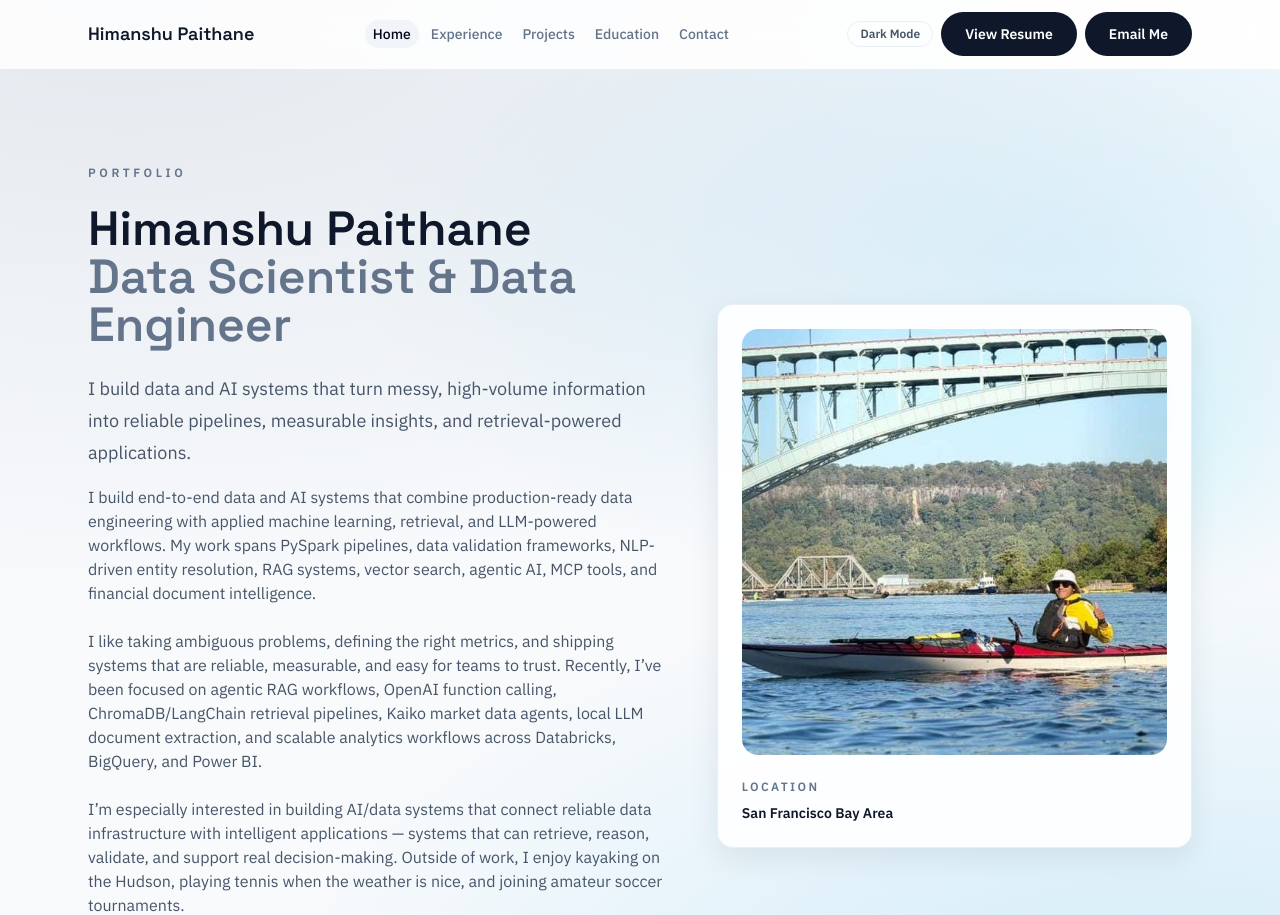
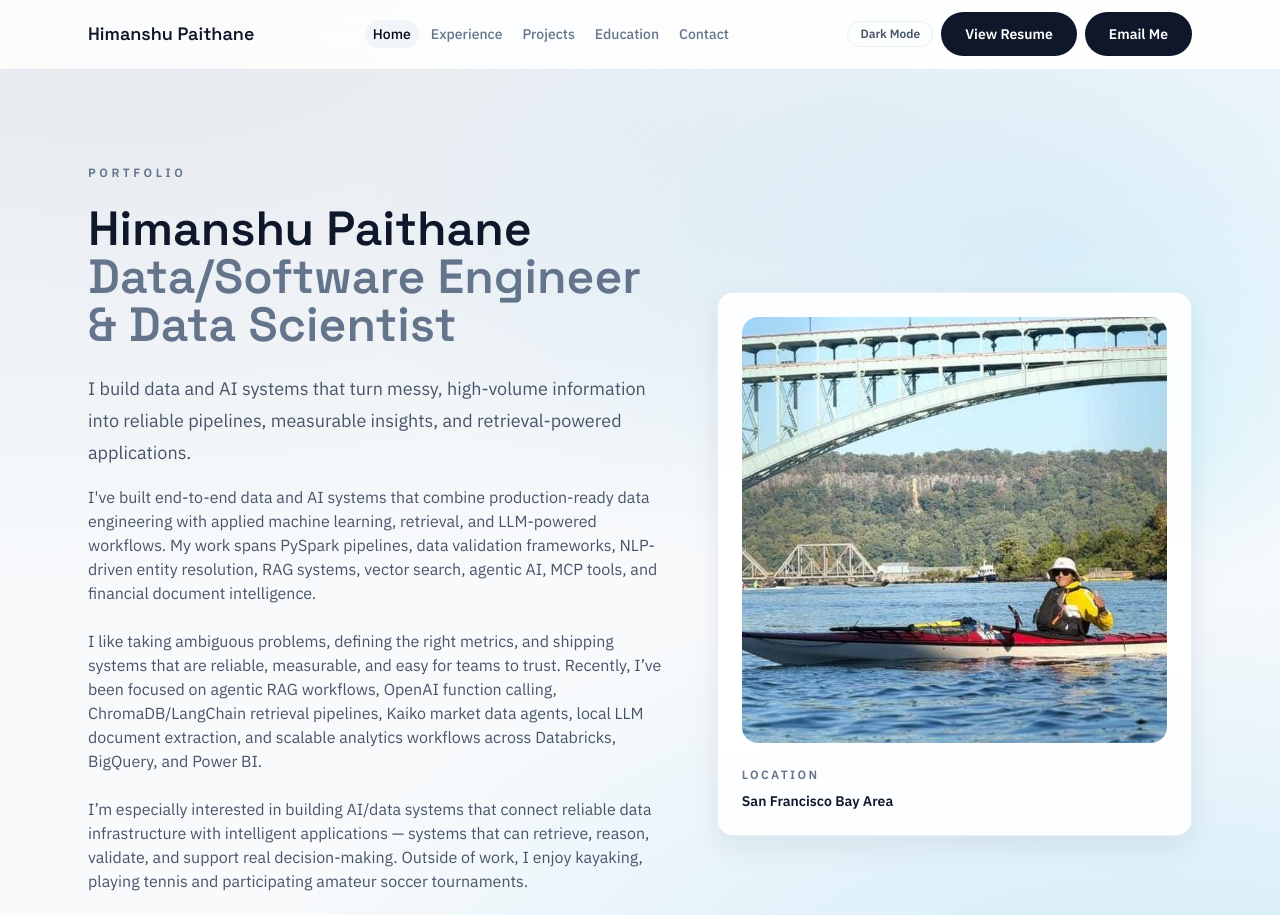
Before and after one commit to 78himanshu/portfolio-site, a Next.js app: page / in a window 1280 px wide. Shown: the top 915 px of the page. Built offline with nearby package versions, Linux system fonts and the light colour scheme.

Commit message:
small profile updates

```diff
--- a/src/data/profile.ts
+++ b/src/data/profile.ts
@@ -8,14 +8,14 @@ export type Project = {
 };
 export const profile = {
   name: "Himanshu Paithane",
-  title: "Data Scientist & Data Engineer",
+  title: "Data/Software Engineer & Data Scientist",
   email: "paithanehimanshu@gmail.com",
   location: "San Francisco Bay Area",
   summary:
   "I build data and AI systems that turn messy, high-volume information into reliable pipelines, measurable insights, and retrieval-powered applications.",
 
   aboutLong:
-  "I build end-to-end data and AI systems that combine production-ready data engineering with applied machine learning, retrieval, and LLM-powered workflows. My work spans PySpark pipelines, data validation frameworks, NLP-driven entity resolution, RAG systems, vector search, agentic AI, MCP tools, and financial document intelligence.\n\nI like taking ambiguous problems, defining the right metrics, and shipping systems that are reliable, measurable, and easy for teams to trust. Recently, I’ve been focused on agentic RAG workflows, OpenAI function calling, ChromaDB/LangChain retrieval pipelines, Kaiko market data agents, local LLM document extraction, and scalable analytics workflows across Databricks, BigQuery, and Power BI.\n\nI’m especially interested in building AI/data systems that connect reliable data infrastructure with intelligent applications — systems that can retrieve, reason, validate, and support real decision-making. Outside of work, I enjoy kayaking on the Hudson, playing tennis when the weather is nice, and joining amateur soccer tournaments.",
+  "I've built end-to-end data and AI systems that combine production-ready data engineering with applied machine learning, retrieval, and LLM-powered workflows. My work spans PySpark pipelines, data validation frameworks, NLP-driven entity resolution, RAG systems, vector search, agentic AI, MCP tools, and financial document intelligence.\n\nI like taking ambiguous problems, defining the right metrics, and shipping systems that are reliable, measurable, and easy for teams to trust. Recently, I’ve been focused on agentic RAG workflows, OpenAI function calling, ChromaDB/LangChain retrieval pipelines, Kaiko market data agents, local LLM document extraction, and scalable analytics workflows across Databricks, BigQuery, and Power BI.\n\nI’m especially interested in building AI/data systems that connect reliable data infrastructure with intelligent applications — systems that can retrieve, reason, validate, and support real decision-making. Outside of work, I enjoy kayaking, playing tennis and participating amateur soccer tournaments.",
   photo: "/profile-placeholder.png",
   resumeUrl: "/resume.pdf",
   socials: {
```
